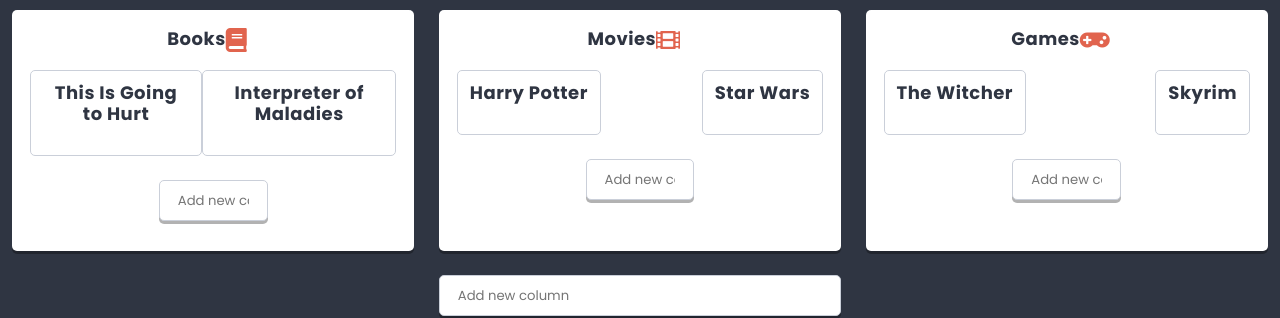
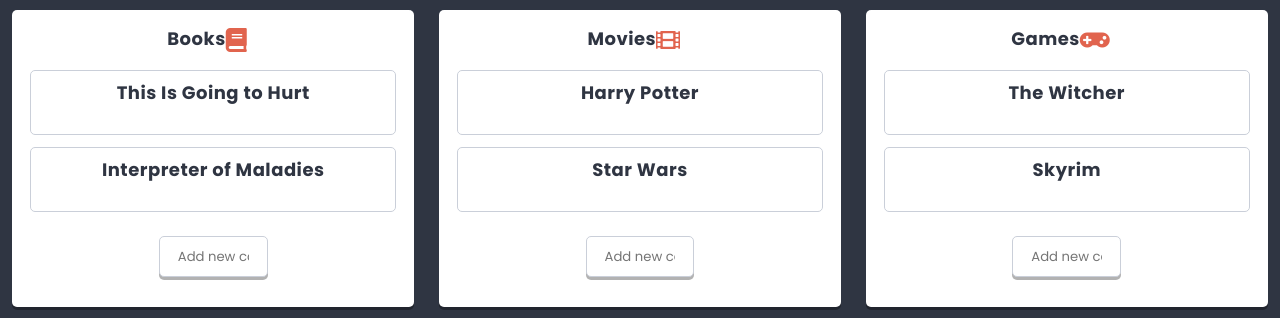
Before and after one commit to KarolWojtas87/React-1, a React app: page / in a window 1280 px wide. Shown: the part 422-740 px from the top of the page. Built offline with nearby package versions, Linux system fonts and the light colour scheme.

Commit message:
Adding e-slint

```diff
--- a/package.json
+++ b/package.json
@@ -23,6 +23,7 @@
     "@babel/preset-react": "^7.0.0",
     "babel-loader": "^8.0.5",
     "css-loader": "^2.1.1",
+    "eslint": "^7.22.0",
     "html-webpack-plugin": "^3.2.0",
     "mini-css-extract-plugin": "^0.5.0",
     "node-sass": "^4.11.0",
--- a/src/components/App/App.js
+++ b/src/components/App/App.js
@@ -6,6 +6,7 @@
 
 class App extends React.Component {
   render() {
+    console.log(listData);
     return (
       <main className={styles.component}>
         <h1 className={styles.title}>{pageContents.title}</h1>
--- a/src/components/Column/Column.scss
+++ b/src/components/Column/Column.scss
@@ -22,7 +22,7 @@
 }
 
 .columns {
-  display: flex;
+  // display: flex;
   justify-content: space-between;
   overflow: auto;
 }
```
Also changed, not shown: 1 other file (tests, documents, lock files or other folders).
